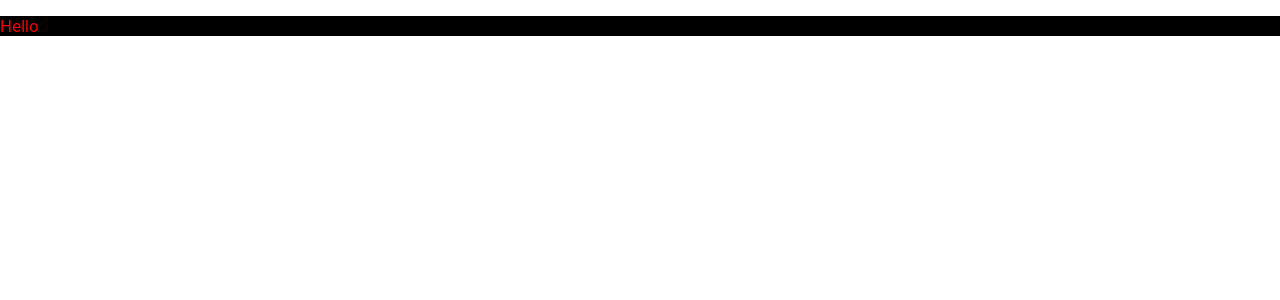
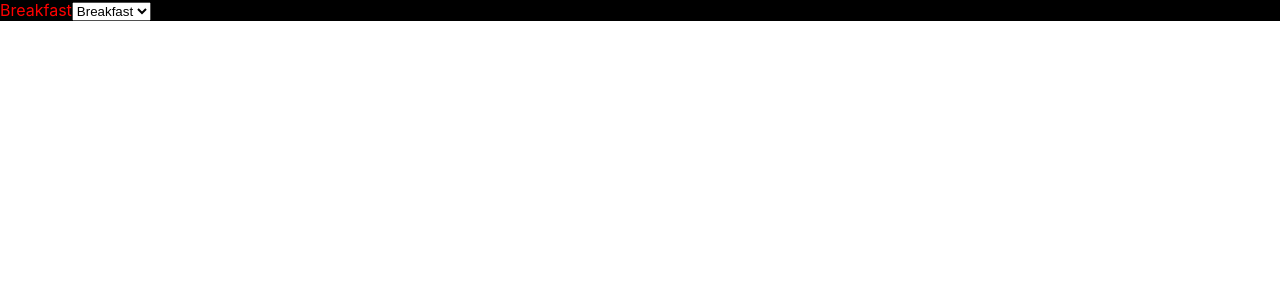
Before and after one commit to Farnooshmo/ladix, a React (Create React App) app: page / in a window 1280 px wide. Shown: the top 300 px of the page. Built offline with nearby package versions, Linux system fonts and the light colour scheme.

Commit message:
Add form to the app component

```diff
--- a/src/App.js
+++ b/src/App.js
@@ -1,9 +1,10 @@
-import './App.css';
+import "./App.css";
+import DietForm from "./components/DietForm";
 
 function App() {
   return (
     <div className="App">
-      <p>Hello</p>
+      <DietForm />
     </div>
   );
 }
```
